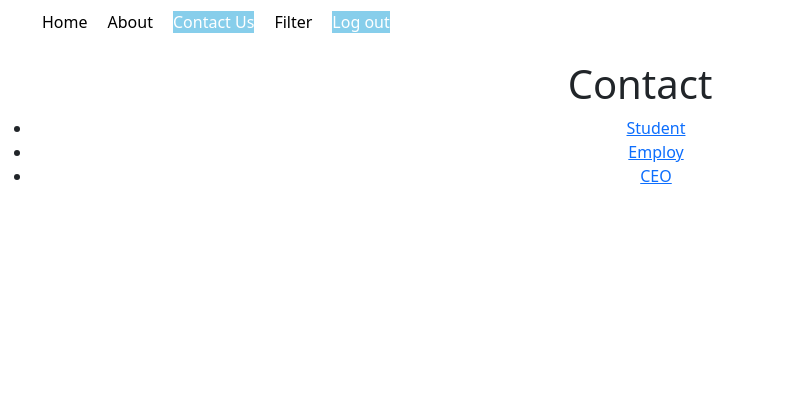
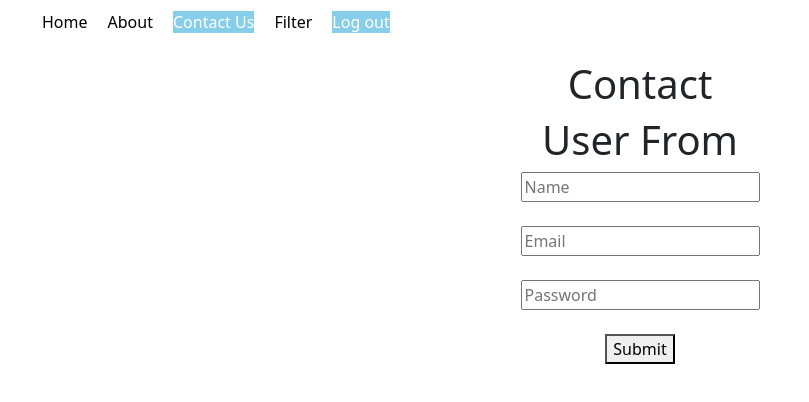
Before and after one commit to nureazambd/learn-reactjs-code-with-nur-step-by-step, a React (Create React App) app: page /contact in a window 1280 px wide. Shown: the top 402 px of the page, without its empty margins (0-809 px from the left). Built offline with nearby package versions, Linux system fonts and the light colour scheme; sample sign-in values are in the browser's storage.

Commit message:
post and delete methode in react

```diff
--- a/src/App.js
+++ b/src/App.js
@@ -7,7 +7,6 @@ import About from './components/About';
 import Contact from './components/Contact';
 import NavBar from './components/NavBar';
 import Page404 from './components/Page404';
-import User from './components/User';
 import Filter from './components/Filter';
 import ContactStudent from './components/ContactStudent';
 import ContactEmploy from './components/ContactEmploy';
@@ -24,7 +23,6 @@ function App() {
       <Routes>
         <Route path='/' element={<Protected Component={Home}/>}/>
         <Route path='/about' element={<Protected Component={About}/>}/>
-        {/* <Route path='/contact' element={<Contact/>}/> */}
         <Route path='/contact/' element={<Protected Component={Contact}/>}>
           <Route path='student' element={<ContactStudent/>}/>
           <Route path='emply' element={<ContactEmploy/>}/>
@@ -32,11 +30,7 @@ function App() {
         </Route>
         <Route path='/filter' element={<Protected Component={Filter}/>}/>
         <Route path='/*' element={<Page404/>}/>
-        <Route path='/user/:name' element={<Protected Component={User}/>}/>
         <Route path='/login' element={<Login/>}/>
-        {/* <Route path='/protedted' element={<Protected/>}/> */}
-        {/* <Route path='/*' element={<Navigate to="/"/>}/> */}
-
       </Routes>
       </BrowserRouter>
     </div>
--- a/src/components/Contact.jsx
+++ b/src/components/Contact.jsx
@@ -1,32 +1,37 @@
-import React from 'react'
-import { Link, Outlet, useNavigate, useLocation } from 'react-router-dom'
+import React, { useState } from 'react'
 export default function Contact() {
-  const navigate = useNavigate();
-  const location = useLocation();
-  console.log(location)
-  const clickToHome = ()=>{
-    let x = true
-    if(x){
-      navigate('/about')
-    }
-    else{
-      navigate('/')
-    }
-
+  const [name, setName] = useState("");
+  const [email, setEmail] = useState("");
+  const [password, setPassword] = useState("");
+  function handelSubmit(){
+    console.log(name, email, password)
+    let data = {name, email, password}
+    fetch('http://localhost:3000/user',{
+      method:'POST',
+      headers:{
+        'Accept':'application/json',
+        'Content-Type':'application/json'
+      },
+      body:JSON.stringify(data)
+    }).then((result)=>{
+      result.json().then((resp)=>{
+        console.log(resp);
+      })
+    })
   }
 
-  function clickToAbout(url){
-    navigate(url)
-  }
+
   return (
     <div>
         <h1>Contact</h1>
-        <ul>
-          <li><Link to='student' state={{name:'noor',age:26}}>Student</Link></li>
-          <li><Link to='emply'>Employ</Link></li>
-          <li><Link to='ceo'>CEO</Link></li>
-        </ul>
-        <Outlet/>
+        <div>
+          <h1>User From</h1>
+          <input type='text' placeholder='Name' value={name} onChange={(e)=>{setName(e.target.value)}}/><br/><br/>
+          <input type='email' placeholder='Email' value={email} onChange={(e)=>{setEmail(e.target.value)}}/><br/><br/>
+          <input type='password' placeholder='Password' value={password} onChange={(e)=>{setPassword(e.target.value)}}/><br/><br/>
+          <button onClick={handelSubmit}>Submit</button><br/><br/>
+        </div>
+
     </div>
   )
 }
--- a/src/components/Filter.jsx
+++ b/src/components/Filter.jsx
@@ -7,15 +7,29 @@ export default function Filter() {
     const [data, setData] = useState([]);
 
     useEffect(()=>{
-      fetch('https://jsonplaceholder.typicode.com/posts').then((result)=>{
+      handelDataView();
+    },[])
+
+    function handelDataView(){
+      fetch('http://localhost:3000/user').then((result)=>{
         result.json().then((resp)=>{
           // console.log(resp)
           setData(resp)
         })
       })
-    },[])
+    }
     console.log(data)
 
+    function deleteUser(id){
+      fetch(`http://localhost:3000/user/${id}`,{
+        method:'DELETE'
+      }).then((result)=>{
+        result.json().then((resp)=>{
+          console.log(resp)
+          handelDataView();
+        })
+      })
+    }
 
   return (
     <div>
@@ -28,17 +42,18 @@ export default function Filter() {
 
           <table border="1">
               <tr>
-                <td>userId</td>
                 <td>id</td>
-                <td>title</td>
-                <td>body</td>
+                <td>Name</td>
+                <td>Email</td>
+                <td>Password</td>
               </tr>
             {data.map((item)=>
               <tr>
-              <td>{item.userId}</td>
-              <td>{item.id}</td>
-              <td>{item.title}</td>
-              <td>{item.body}</td>
+                <td>{item.id}</td>
+              <td>{item.name}</td>
+              <td>{item.email}</td>
+              <td>{item.password}</td>
+              <td><button onClick={()=>{deleteUser(item.id)}}>Delete</button></td>
             </tr>
             )}
 
```
